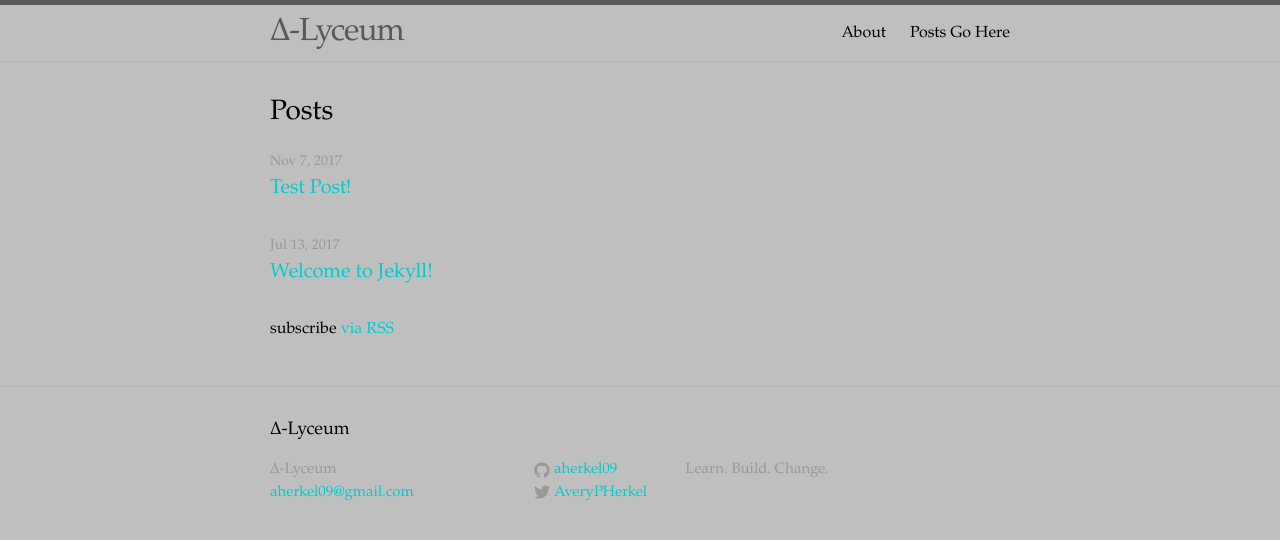
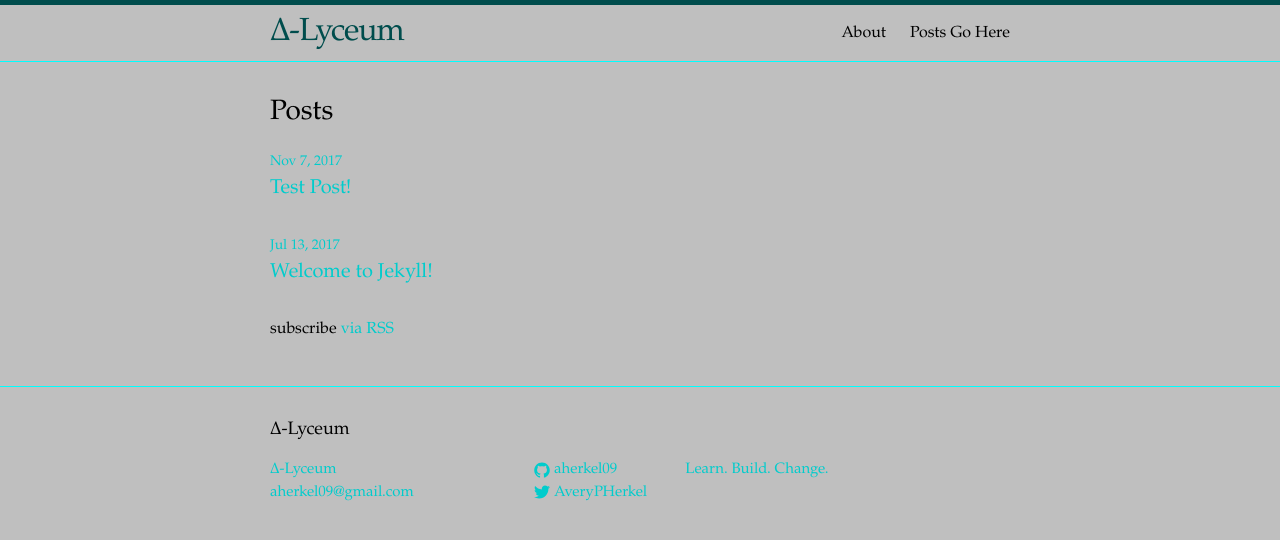
Before and after one commit to DeltaLyceum/aherkel09.github.io, a Jekyll site: the page built from index.html, in a window 1280 px wide. Shown: the top 540 px of the page. Built offline with Jekyll 4.4.1, drawn with Linux system fonts in a browser that asks for light colours.

Commit message:
Update main.scss

```diff
--- a/css/main.scss
+++ b/css/main.scss
@@ -18,7 +18,7 @@ $text-color:       #000000;
 $background-color: #bfbfbf;
 $brand-color:      #00cccc;
 
-$grey-color:       #999999;
+$grey-color:       #00cccc;
 $grey-color-light: lighten($grey-color, 10%);
 $grey-color-dark:  darken($grey-color, 25%);
 
```
